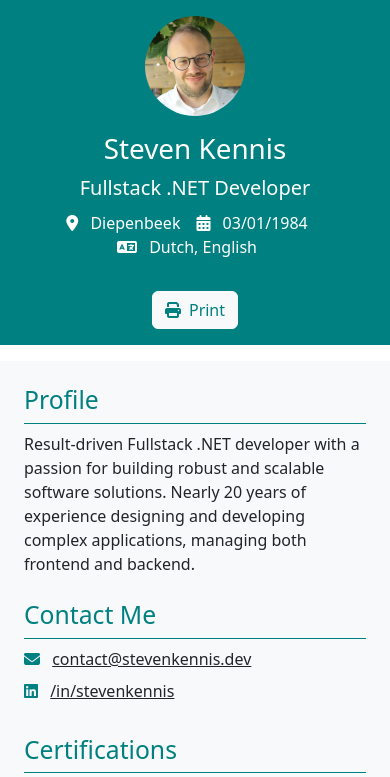
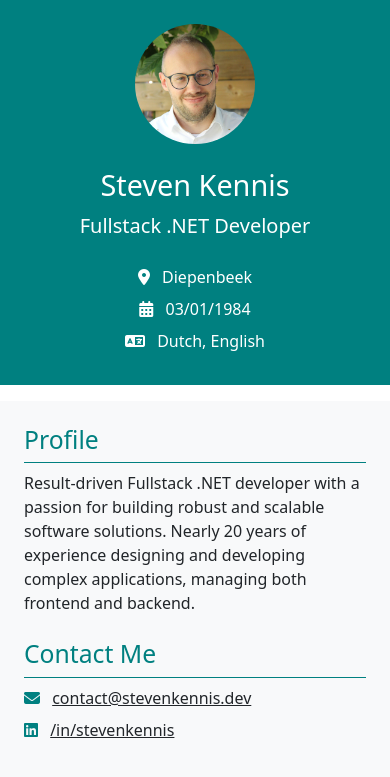
Before and after one commit to stevenk1/my-cv, a plain HTML site: page index.html in a window 390 px wide. Shown: the top 777 px of the page. Drawn offline with nearby package versions, Linux system fonts and the light colour scheme.

Commit message:
Redesign layout: move header to sidebar, improve print styles
Reorganized the layout by shifting the header to a left sidebar for better structure. Enhanced CSS to ensure improved print-specific styles and flexibility, removing unused print button functionality.

```diff
--- a/index.html
+++ b/index.html
@@ -11,30 +11,25 @@
 </head>
 <body>
 <div id="cv-content" class="container-fluid">
-    <!-- Header -->
-    <div class="row bg-info text-white p-3 mb-3">
-        <div class="col-md-2 text-center">
-            <img src="images/profile.jpeg" alt="Profile Photo" class="rounded-circle" style="width: 100px; height: 100px; object-fit: cover;" />
-        </div>
-        <div class="col-md-8">
-            <h1><span class="name-link" data-bs-toggle="modal" data-bs-target="#profileModal">Steven Kennis</span></h1>
-            <p class="fs-5 mb-2"><span class="function-link" data-bs-toggle="modal" data-bs-target="#profileModal">Fullstack .NET Developer</span></p>
-            <div class="d-flex flex-wrap">
-                <span class="me-3" title="Location"><i class="fas fa-map-marker-alt me-2"></i> Diepenbeek</span>
-                <span class="me-3" title="Date of Birth"><i class="fas fa-calendar-alt me-2"></i> 03/01/1984</span>
-                <span class="me-3" title="Languages"><i class="fas fa-language me-2"></i> Dutch, English</span>
+    <div class="row">
+        <!-- Header - Now on the left side -->
+        <div class="col-md-3 bg-info text-white p-3 sidebar-header">
+            <div class="text-center mb-4">
+                <img src="images/profile.jpeg" alt="Profile Photo" class="rounded-circle" style="width: 120px; height: 120px; object-fit: cover;" />
+            </div>
+            <div class="text-center">
+                <h1><span class="name-link" data-bs-toggle="modal" data-bs-target="#profileModal">Steven Kennis</span></h1>
+                <p class="fs-5 mb-3"><span class="function-link" data-bs-toggle="modal" data-bs-target="#profileModal">Fullstack .NET Developer</span></p>
+                <div class="d-flex flex-column align-items-center mt-4">
+                    <span class="mb-2" title="Location"><i class="fas fa-map-marker-alt me-2"></i> Diepenbeek</span>
+                    <span class="mb-2" title="Date of Birth"><i class="fas fa-calendar-alt me-2"></i> 03/01/1984</span>
+                    <span class="mb-2" title="Languages"><i class="fas fa-language me-2"></i> Dutch, English</span>
+                </div>
             </div>
         </div>
-        <div class="col-md-2 d-flex align-items-start justify-content-end">
-            <button id="printButton" class="btn btn-light text-info no-print">
-                <i class="fas fa-print me-2"></i>Print
-            </button>
-        </div>
-    </div>
 
-    <!-- Main Content -->
-    <div class="row">
-        <div class="col-12 bg-light p-4">
+        <!-- Main Content - Now on the right side -->
+        <div class="col-md-9 bg-light p-4">
             <section class="mb-4">
                 <h2 class="border-bottom border-info pb-2 text-info">Profile</h2>
                 <p>
@@ -489,13 +484,6 @@
     <!-- Bootstrap JS Bundle with Popper -->
     <script src="https://cdn.jsdelivr.net/npm/bootstrap@5.3.0/dist/js/bootstrap.bundle.min.js"></script>
 
-    <!-- Print Script -->
-    <script>
-        document.getElementById('printButton').addEventListener('click', function() {
-            // Trigger Chrome's print dialog
-            window.print();
-        });
-    </script>
 
     <!-- Skill Badge Click Script -->
     <script>
--- a/style.css
+++ b/style.css
@@ -96,27 +96,49 @@
     transform: scale(1.02);
 }
 
+/* Sidebar Header Styles */
+.sidebar-header {
+    min-height: 100vh;
+    position: sticky;
+    top: 0;
+    display: flex;
+    flex-direction: column;
+    justify-content: flex-start;
+    align-items: center;
+    padding-top: 2rem !important;
+}
+
+.sidebar-header h1 {
+    font-size: 1.8rem;
+    margin-bottom: 0.5rem;
+}
+
+.sidebar-header .d-flex.flex-column {
+    width: 100%;
+    margin-top: 1.5rem;
+}
+
+.sidebar-header .text-center {
+    width: 100%;
+}
+
 /* Responsive adjustments */
 @media (max-width: 767.98px) {
+    .sidebar-header {
+        min-height: auto;
+        position: relative;
+        margin-bottom: 1rem;
+        padding: 1.5rem !important;
+    }
+
     .col-md-3 {
         margin-bottom: 1rem;
     }
 
-    /* Center text in header for mobile view */
-    .row.bg-info .col-md-8 {
-        text-align: center;
-        margin-top: 1rem;
-        margin-bottom: 1rem;
-    }
-
-    .row.bg-info .col-md-8 .d-flex {
-        justify-content: center;
-    }
-
-    .row.bg-info .col-md-2.d-flex {
-        justify-content: center !important;
-        margin-top: 1rem;
-    }
+    /* This is no longer needed as we've already centered the items */
+    /* .sidebar-header .d-flex.flex-column {
+        align-items: center !important;
+    } */
 }
 
 /* Print-only and PDF Export Optimizations */
@@ -146,15 +168,28 @@
         max-width: 100%;
     }
 
+    /* Reset sidebar layout for print */
+    .sidebar-header {
+        min-height: auto;
+        position: relative;
+        padding: 1rem !important;
+    }
+
+    /* Adjust column widths for print */
+    .col-md-3.sidebar-header {
+        width: 25%;
+        float: left;
+    }
+
+    .col-md-9 {
+        width: 75%;
+        float: right;
+    }
+
     .row {
         display: flex;
         flex-wrap: wrap;
-    }
-
-    /* Ensure header takes full width in print */
-    .row.bg-info {
-        width: 100%;
-        margin-bottom: 0.5cm;
+        page-break-inside: avoid;
     }
 
     section {
```
